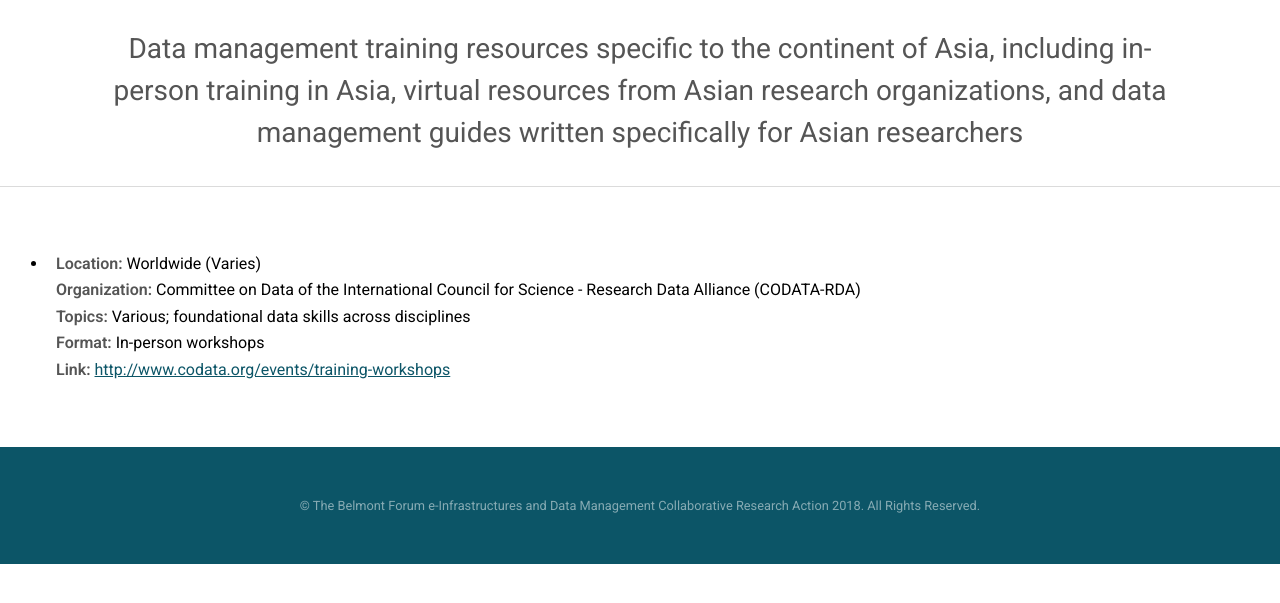
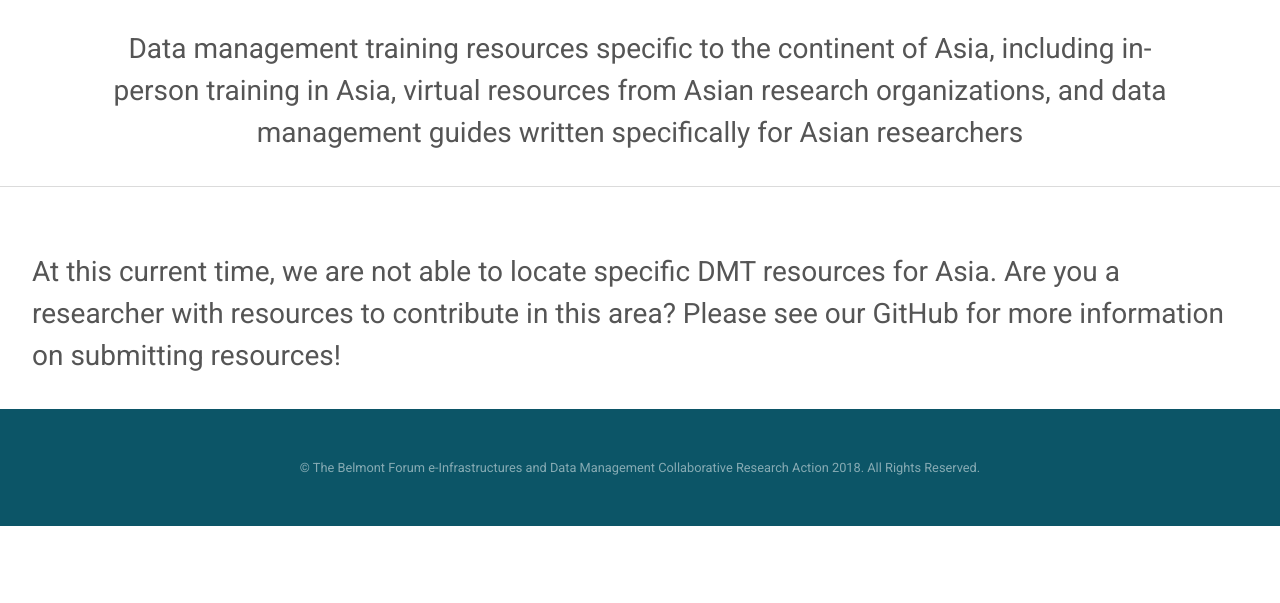
Before and after one commit to bfe-inf/toolkit, a Jekyll site: the page built from dmt-asia.html, in a window 1280 px wide, cut to the strip 294-897 px from the top of the page. Built offline with Jekyll 4.4.1, drawn with Linux system fonts in a browser that asks for light colours.

Commit message:
Update dmt-asia.html

```diff
--- a/dmt-asia.html
+++ b/dmt-asia.html
@@ -55,17 +55,8 @@
 		<!-- Intro -->
 			<section id="two" class="wrapper">
       				<div class"inner">
-					<ul>
-	     					<li> <strong>Location:</strong> Worldwide (Varies) <br/>
-             	   				<strong>Organization:</strong> Committee on Data of the International Council for Science - Research Data Alliance (CODATA-RDA)  <br/>
-		   				<strong>Topics:</strong> Various; foundational data skills across disciplines <br/>
-						<strong>Format:</strong> In-person workshops <br/>
-		   				<strong>Link:</strong> <a href="http://www.codata.org/events/training-workshops" target="_blank">http://www.codata.org/events/training-workshops</a></li>
-      					</ul>
-     				 </div>
+					<h3>At this current time, we are not able to locate specific DMT resources for Asia. Are you a researcher with resources to contribute in this area? Please see our GitHub for more information on submitting resources!</h3>
 	  		</section>
-
-
    		<!-- Footer -->
 			<footer id="footer">
 				<div class="inner">
```
